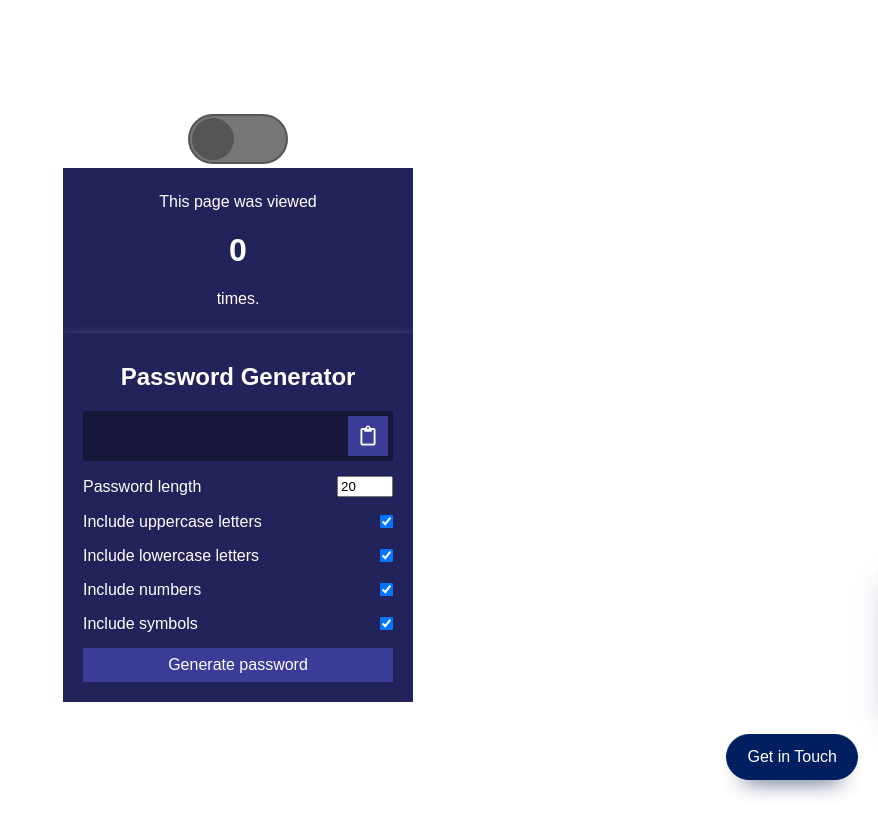
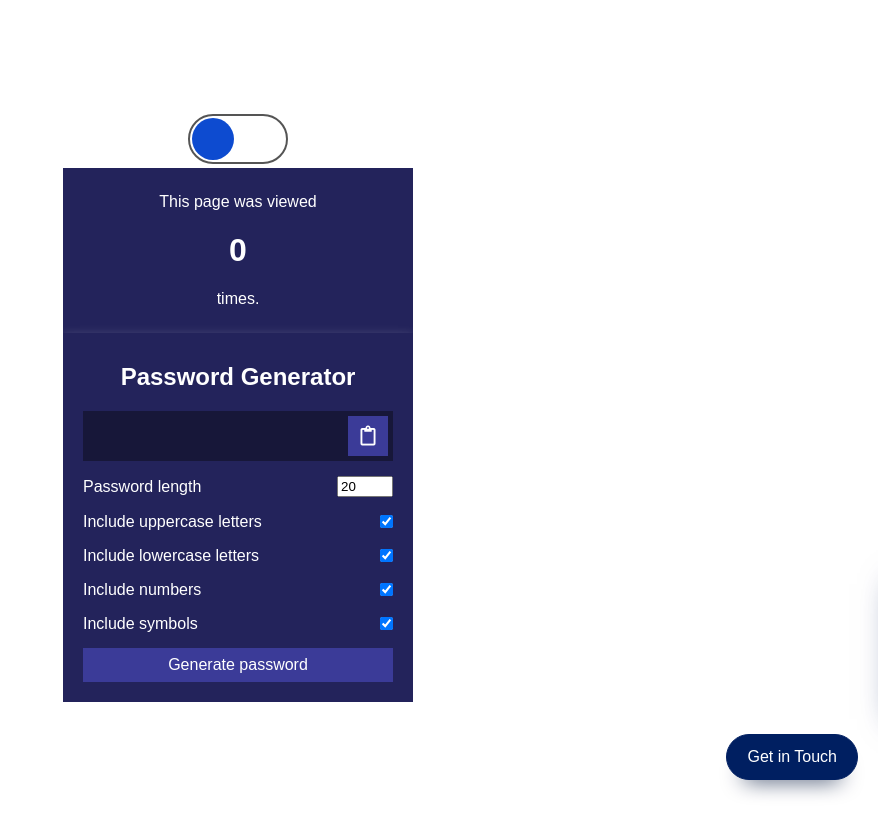
Before and after one commit to chiraag-kakar/PassGen, a plain HTML site: page index.html in a window 1280 px wide. Shown: the whole page, without its empty margins (402-1280 px from the left). Drawn offline with Linux system fonts and the light colour scheme; no server answers; a web font is replaced by a local one.

Commit message:
Update style.css

```diff
--- a/style.css
+++ b/style.css
@@ -111,7 +111,7 @@ body.dark-theme h2, body.dark-theme p {
 }
 
 .toggle label {
-	background-color: #777;
+	background-color: #fffff;
 	border: 2px solid #555;
 	border-radius: 50px;
 	cursor: pointer;
@@ -123,7 +123,7 @@ body.dark-theme h2, body.dark-theme p {
 }
 
 .toggle label::after {
-	background-color: #555;
+	background-color: #0d4bd0;
 	border-radius: 50%;
 	content: ' ';
 	cursor: pointer;
```
